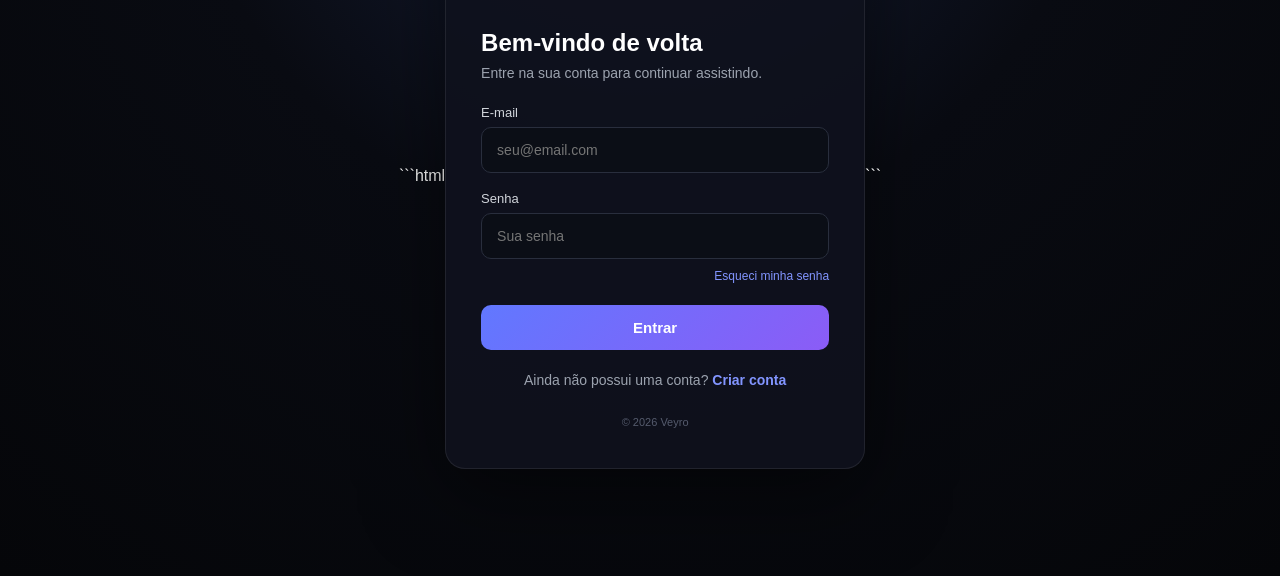
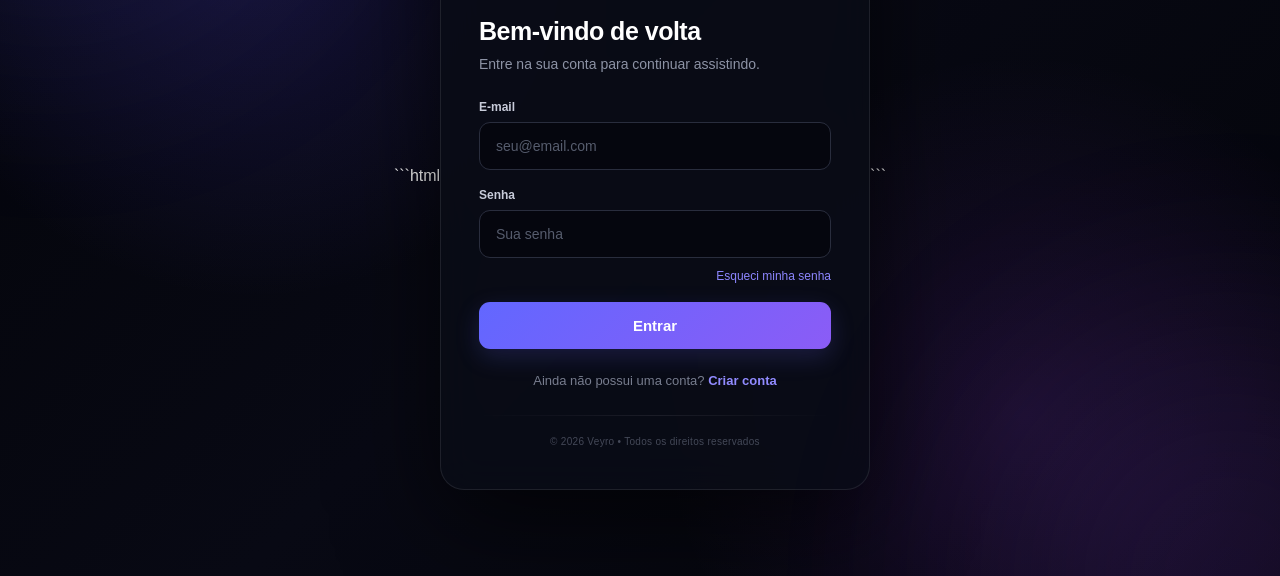
Before and after one commit to felipemiguelmelorossi-sketch/veyro-login-real, a plain HTML site: page index.html in a window 1280 px wide. Shown: the part 224-800 px from the top of the page. Drawn offline with nearby package versions, Linux system fonts and the light colour scheme.

Commit message:
Update index.html

```diff
--- a/index.html
+++ b/index.html
@@ -4,6 +4,7 @@
 <head>
   <meta charset="UTF-8">
   <meta name="viewport" content="width=device-width, initial-scale=1.0">
+
   <title>Veyro — Entrar</title>
 
   <script src="https://cdn.jsdelivr.net/npm/@supabase/supabase-js@2"></script>
@@ -18,170 +19,387 @@
 
     body {
       min-height: 100vh;
-      background: radial-gradient(
-        circle at top,
-        #18213d 0%,
-        #090b12 45%,
-        #050609 100%
-      );
+      background:
+        radial-gradient(circle at 20% 20%, rgba(100, 80, 255, .18), transparent 30%),
+        radial-gradient(circle at 80% 80%, rgba(170, 70, 255, .12), transparent 30%),
+        linear-gradient(135deg, #030409, #080914 50%, #030409);
+
       color: white;
+
       display: flex;
       justify-content: center;
       align-items: center;
-      padding: 20px;
+
+      padding: 25px;
+
+      overflow-x: hidden;
     }
 
+    /* Luzes de fundo */
+
+    body::before,
+    body::after {
+      content: "";
+      position: fixed;
+      width: 500px;
+      height: 500px;
+      border-radius: 50%;
+      filter: blur(120px);
+      opacity: .12;
+      pointer-events: none;
+    }
+
+    body::before {
+      background: #5b5cff;
+      top: -250px;
+      left: -200px;
+    }
+
+    body::after {
+      background: #9b4dff;
+      bottom: -250px;
+      right: -200px;
+    }
+
+    /* CARD */
+
     .container {
+      position: relative;
+
       width: 100%;
-      max-width: 420px;
-      background: rgba(15, 18, 29, .94);
-      border: 1px solid rgba(255,255,255,.08);
-      border-radius: 20px;
-      padding: 40px 35px;
-      box-shadow: 0 25px 80px rgba(0,0,0,.5);
+      max-width: 430px;
+
+      background: rgba(10, 12, 22, .88);
+
+      border: 1px solid rgba(255,255,255,.09);
+
+      border-radius: 24px;
+
+      padding: 42px 38px;
+
+      box-shadow:
+        0 30px 100px rgba(0,0,0,.65),
+        inset 0 1px rgba(255,255,255,.04);
+
+      backdrop-filter: blur(20px);
+
+      animation: aparecer .6s ease;
     }
+
+    @keyframes aparecer {
+      from {
+        opacity: 0;
+        transform: translateY(15px) scale(.98);
+      }
+
+      to {
+        opacity: 1;
+        transform: translateY(0) scale(1);
+      }
+    }
+
+    /* LOGO */
 
     .logo {
       text-align: center;
-      font-size: 42px;
+
+      font-size: 48px;
+
       font-weight: 900;
-      letter-spacing: -2px;
-      margin-bottom: 8px;
-      background: linear-gradient(135deg,#6d8cff,#a855f7);
+
+      letter-spacing: -3px;
+
+      margin-bottom: 6px;
+
+      background:
+        linear-gradient(
+          135deg,
+          #ffffff,
+          #9b8cff,
+          #6c63ff
+        );
+
       -webkit-background-clip: text;
       -webkit-text-fill-color: transparent;
+
+      text-shadow: 0 0 40px rgba(110,100,255,.2);
     }
 
     .subtitle {
       text-align: center;
-      color: #9ca3af;
-      font-size: 14px;
-      margin-bottom: 32px;
+
+      color: #8f95a8;
+
+      font-size: 13px;
+
+      margin-bottom: 36px;
     }
 
+    /* TITULO */
+
     h2 {
-      font-size: 24px;
+      font-size: 25px;
+
+      margin-bottom: 8px;
+
+      letter-spacing: -.5px;
+    }
+
+    .description {
+      color: #8d93a5;
+
+      font-size: 14px;
+
+      line-height: 1.5;
+
+      margin-bottom: 25px;
+    }
+
+    /* LABEL */
+
+    label {
+      display: block;
+
+      font-size: 12px;
+
+      font-weight: 600;
+
+      color: #c8ccda;
+
       margin-bottom: 8px;
     }
 
-    .description {
-      color: #9ca3af;
-      font-size: 14px;
-      margin-bottom: 24px;
-    }
-
-    label {
-      display: block;
-      font-size: 13px;
-      color: #d1d5db;
-      margin-bottom: 7px;
-    }
+    /* INPUT */
 
     input {
       width: 100%;
-      padding: 14px 15px;
+
+      padding: 15px 16px;
+
       margin-bottom: 18px;
-      border: 1px solid #292e3d;
-      border-radius: 10px;
-      background: #0b0e16;
+
+      border: 1px solid #292d3d;
+
+      border-radius: 11px;
+
+      background: rgba(4,6,13,.8);
+
       color: white;
+
       outline: none;
+
       font-size: 14px;
+
+      transition: .25s;
+    }
+
+    input::placeholder {
+      color: #565c6d;
     }
 
     input:focus {
-      border-color: #7187ff;
-      box-shadow: 0 0 0 3px rgba(113,135,255,.12);
+      border-color: #7771ff;
+
+      background: rgba(8,10,20,.95);
+
+      box-shadow:
+        0 0 0 3px rgba(119,113,255,.10),
+        0 0 25px rgba(119,113,255,.06);
     }
+
+    /* ESQUECI SENHA */
+
+    .forgot {
+      text-align: right;
+
+      margin-top: -7px;
+
+      margin-bottom: 19px;
+    }
+
+    .forgot span {
+      color: #8d86ff;
+
+      font-size: 12px;
+
+      cursor: pointer;
+
+      transition: .2s;
+    }
+
+    .forgot span:hover {
+      color: white;
+    }
+
+    /* BOTAO */
 
     button {
       width: 100%;
-      padding: 14px;
+
+      padding: 15px;
+
       border: none;
-      border-radius: 10px;
-      background: linear-gradient(135deg,#6178ff,#8b5cf6);
+
+      border-radius: 11px;
+
+      background:
+        linear-gradient(
+          135deg,
+          #6267ff,
+          #8b5cf6
+        );
+
       color: white;
+
       font-size: 15px;
+
       font-weight: 700;
+
       cursor: pointer;
-      transition: .2s;
-      margin-top: 4px;
+
+      transition: .25s;
+
+      box-shadow:
+        0 8px 25px rgba(99,102,241,.20);
     }
 
     button:hover {
-      transform: translateY(-1px);
+      transform: translateY(-2px);
+
       filter: brightness(1.08);
+
+      box-shadow:
+        0 12px 32px rgba(99,102,241,.28);
+    }
+
+    button:active {
+      transform: translateY(0);
     }
 
     button:disabled {
-      opacity: .6;
+      opacity: .55;
+
       cursor: not-allowed;
+
+      transform: none;
+
+      box-shadow: none;
     }
+
+    /* TROCAR LOGIN/CADASTRO */
 
     .switch {
       text-align: center;
-      margin-top: 22px;
-      font-size: 14px;
-      color: #9ca3af;
+
+      margin-top: 24px;
+
+      font-size: 13px;
+
+      color: #777d8e;
     }
 
     .switch span {
-      color: #8295ff;
-      font-weight: bold;
+      color: #918bff;
+
+      font-weight: 700;
+
       cursor: pointer;
+
+      transition: .2s;
     }
 
-    .forgot {
-      text-align: right;
-      margin-top: -8px;
-      margin-bottom: 18px;
+    .switch span:hover {
+      color: white;
     }
 
-    .forgot span {
-      color: #8295ff;
-      font-size: 12px;
-      cursor: pointer;
-    }
+    /* MENSAGEM */
 
     .message {
       display: none;
-      margin-top: 15px;
-      padding: 10px;
-      border-radius: 8px;
-      background: rgba(99,102,241,.1);
-      color: #a5b4fc;
+
+      margin-top: 17px;
+
+      padding: 12px;
+
+      border-radius: 9px;
+
+      background: rgba(99,102,241,.10);
+
+      color: #b5b9ff;
+
       text-align: center;
-      font-size: 13px;
+
+      font-size: 12px;
+
+      line-height: 1.4;
     }
 
     .error {
-      background: rgba(239,68,68,.1);
-      color: #fca5a5;
+      background: rgba(239,68,68,.10);
+
+      color: #ffaaaa;
     }
 
     .success {
-      background: rgba(34,197,94,.1);
-      color: #86efac;
+      background: rgba(34,197,94,.10);
+
+      color: #91f0b0;
     }
 
     .hidden {
       display: none;
     }
 
+    /* LINHA DECORATIVA */
+
+    .line {
+      height: 1px;
+
+      width: 100%;
+
+      margin: 27px 0 0;
+
+      background:
+        linear-gradient(
+          90deg,
+          transparent,
+          rgba(255,255,255,.08),
+          transparent
+        );
+    }
+
+    /* RODAPE */
+
     .footer {
       text-align: center;
-      color: #555b6d;
-      font-size: 11px;
-      margin-top: 28px;
+
+      color: #444958;
+
+      font-size: 10px;
+
+      margin-top: 20px;
+
+      letter-spacing: .3px;
     }
 
     @media(max-width:480px) {
+
+      body {
+        padding: 15px;
+      }
+
       .container {
-        padding: 32px 24px;
+        padding: 34px 24px;
+
+        border-radius: 20px;
       }
 
       .logo {
-        font-size: 38px;
+        font-size: 42px;
+      }
+
+      h2 {
+        font-size: 23px;
       }
     }
   </style>
@@ -191,7 +409,9 @@
 
   <div class="container">
 
-    <div class="logo">VEYRO</div>
+    <div class="logo">
+      VEYRO
+    </div>
 
     <div class="subtitle">
       Seu entretenimento em um só lugar
@@ -202,7 +422,9 @@
 
     <div id="loginBox">
 
-      <h2>Bem-vindo de volta</h2>
+      <h2>
+        Bem-vindo de volta
+      </h2>
 
       <p class="description">
         Entre na sua conta para continuar assistindo.
@@ -218,6 +440,7 @@
           type="email"
           id="loginEmail"
           placeholder="seu@email.com"
+          autocomplete="email"
           required
         >
 
@@ -229,6 +452,7 @@
           type="password"
           id="loginPassword"
           placeholder="Sua senha"
+          autocomplete="current-password"
           required
         >
 
@@ -240,7 +464,10 @@
 
         </div>
 
-        <button type="submit" id="loginButton">
+        <button
+          type="submit"
+          id="loginButton"
+        >
           Entrar
         </button>
 
@@ -263,7 +490,9 @@
 
     <div id="registerBox" class="hidden">
 
-      <h2>Criar conta</h2>
+      <h2>
+        Criar conta
+      </h2>
 
       <p class="description">
         Crie sua conta Veyro gratuitamente.
@@ -279,6 +508,7 @@
           type="text"
           id="registerName"
           placeholder="Seu nome"
+          autocomplete="name"
           required
         >
 
@@ -290,6 +520,7 @@
           type="email"
           id="registerEmail"
           placeholder="seu@email.com"
+          autocomplete="email"
           required
         >
 
@@ -301,11 +532,15 @@
           type="password"
           id="registerPassword"
           placeholder="Crie uma senha"
+          autocomplete="new-password"
           minlength="6"
           required
         >
 
-        <button type="submit" id="registerButton">
+        <button
+          type="submit"
+          id="registerButton"
+        >
           Criar conta
         </button>
 
@@ -326,9 +561,10 @@
 
     <div id="message" class="message"></div>
 
+    <div class="line"></div>
 
     <div class="footer">
-      © 2026 Veyro
+      © 2026 Veyro • Todos os direitos reservados
     </div>
 
   </div>
@@ -354,7 +590,7 @@
 
 
     // ==========================================
-    // SITE DO VEYRO / MEGAEMBED
+    // VEYRO
     // ==========================================
 
     const VEYRO_URL =
@@ -376,6 +612,7 @@
         .classList.remove("hidden");
 
       clearMessage();
+
     }
 
 
@@ -394,11 +631,12 @@
         .classList.remove("hidden");
 
       clearMessage();
+
     }
 
 
     // ==========================================
-    // MENSAGEM
+    // MENSAGENS
     // ==========================================
 
     function showMessage(text, type = "") {
@@ -412,6 +650,7 @@
         "message " + type;
 
       message.style.display = "block";
+
     }
 
 
@@ -430,7 +669,9 @@
 
     document
       .getElementById("registerForm")
-      .addEventListener("submit", async function(event) {
+      .addEventListener(
+        "submit",
+        async function(event) {
 
           event.preventDefault();
 
@@ -452,7 +693,9 @@
               .value;
 
           const button =
-          document.getElementById("registerButton");
+            document.getElementById(
+              "registerButton"
+            );
 
           button.disabled = true;
 
@@ -505,7 +748,6 @@
               "error"
             );
 
-
           } finally {
 
             button.disabled = false;
@@ -515,7 +757,8 @@
 
           }
 
-      });
+        }
+      );
 
 
     // ==========================================
@@ -524,10 +767,11 @@
 
     document
       .getElementById("loginForm")
-      .addEventListener("submit", async function(event) {
+      .addEventListener(
+        "submit",
+        async function(event) {
 
           event.preventDefault();
-
 
           const email =
             document
@@ -540,10 +784,10 @@
               .getElementById("loginPassword")
               .value;
 
-
           const button =
-          document.getElementById("loginButton");
-
+            document.getElementById(
+              "loginButton"
+            );
 
           button.disabled = true;
 
@@ -556,7 +800,8 @@
           try {
 
             const { data, error } =
-            await supabaseClient.auth.signInWithPassword({
+              await supabaseClient.auth
+                .signInWithPassword({
 
                   email: email,
 
@@ -581,7 +826,7 @@
               window.location.href =
                 VEYRO_URL;
 
-          }, 1000);
+            }, 900);
 
 
           } catch (error) {
@@ -590,7 +835,6 @@
               traduzirErro(error.message),
               "error"
             );
-
 
           } finally {
 
@@ -601,11 +845,12 @@
 
           }
 
-      });
+        }
+      );
 
 
     // ==========================================
-    // ESQUECI MINHA SENHA
+    // RECUPERAÇÃO DE SENHA
     // ==========================================
 
     async function forgotPassword() {
@@ -625,6 +870,7 @@
         );
 
         return;
+
       }
 
 
@@ -679,7 +925,9 @@
           "invalid login credentials"
         )
       ) {
+
         return "E-mail ou senha incorretos.";
+
       }
 
 
@@ -688,7 +936,9 @@
           "user already registered"
         )
       ) {
+
         return "Esse e-mail já possui uma conta.";
+
       }
 
 
@@ -697,7 +947,9 @@
           "password should be at least"
         )
       ) {
+
         return "A senha precisa ter pelo menos 6 caracteres.";
+
       }
 
 
@@ -706,7 +958,9 @@
           "email not confirmed"
         )
       ) {
+
         return "Confirme seu e-mail antes de entrar.";
+
       }
 
 
@@ -715,7 +969,9 @@
           "invalid email"
         )
       ) {
+
         return "Digite um e-mail válido.";
+
       }
 
 
@@ -738,9 +994,6 @@
 
       if (session) {
 
-        // Usuário já está logado.
-        // Pode entrar diretamente no Veyro.
-
         window.location.href =
           VEYRO_URL;
 
```
Lines whose indentation alone changed are shown as unchanged.
